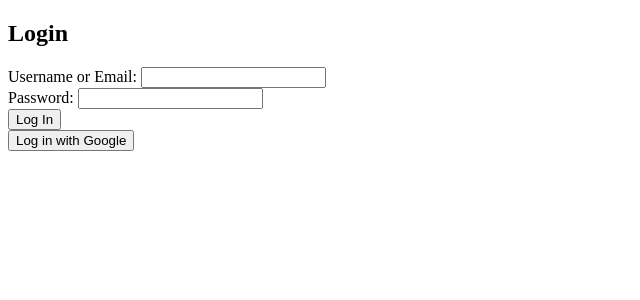
After one commit to SelamZem/Care_Coffee, a Django app: page /account/login/ in a window 1280 px wide. The commit adds this page. Shown: the top 300 px of the page, without its empty margins (0-640 px from the left). Run offline with Django 5.2, Linux system fonts and the light colour scheme; some libraries are stand-ins or nearby versions.

Commit message:
working on google auth

```diff
--- a/care_coffee/urls.py
+++ b/care_coffee/urls.py
@@ -19,5 +19,6 @@ from django.urls import path, include
 
 urlpatterns = [
     path('admin/', admin.site.urls),
-    path('account/', include('account.urls', namespace="account"))
+    path('account/', include('useraccount.urls', namespace="account")),
+    path('accounts/', include('allauth.urls')),
 ]
--- a/account/apps.py
+++ b/useraccount/apps.py
@@ -3,4 +3,4 @@ from django.apps import AppConfig
 
 class AccountConfig(AppConfig):
     default_auto_field = 'django.db.models.BigAutoField'
-    name = 'account'
+    name = 'useraccount'
--- a/account/forms.py
+++ b/useraccount/forms.py
@@ -1,9 +1,34 @@
 from django import forms
 from django.contrib.auth.models import User
+from django.contrib.auth import authenticate
 
-class Loginform(forms.Form):
-    username = forms.CharField()
+class LoginForm(forms.Form):
+    username_or_email = forms.CharField(label="Username or Email")
     password = forms.CharField(widget=forms.PasswordInput)
+
+    def clean(self):
+        # override clean
+        cd = super().clean()
+        userInput = cd.get("username_or_email")
+        password = cd.get("password")
+
+        if userInput and password:
+            try:
+                user = User.objects.get(email=userInput)
+                username = user.username
+            except User.DoesNotExist:
+                username = userInput
+
+            user = authenticate(username=username, password=password)
+
+            if not user:
+                raise forms.ValidationError("please input valid username/email or password")
+
+            self.user = user
+
+        else:
+            raise forms.ValidationError("Invalid format")
+        return cd
 
 
 class RegistrationForm(forms.ModelForm):
@@ -12,7 +37,7 @@ class RegistrationForm(forms.ModelForm):
 
     class Meta:
         model = User
-        fields = ['username', 'email','password', 'first_name', 'last_name']
+        fields = ['username', 'email', 'first_name', 'last_name','password']
 
     # check password similarity with clean data(it is dictionary)
     def clean_confirm_password(self):
@@ -43,14 +68,14 @@ class RegistrationForm(forms.ModelForm):
     # check for username uniquness
     def clean_username(self):
         cd = self.cleaned_data
-        username = cd.get("username")
+        usernam = cd.get("username")
 
-        if not username:
+        if not usernam:
             raise forms.ValidationError("Please Enter username")
-        if User.objects.filter(username=username).exists():
+        if User.objects.filter(username=usernam).exists():
             raise forms.ValidationError("Username already exists!")
 
-        return username
+        return usernam
 
     # saves automaticaly since commit=True
     def save(self, commit=True):
--- /dev/null
+++ b/useraccount/templates/account/home.html
@@ -0,0 +1,5 @@
+{% extends "base.html" %}
+{% block content %}
+
+<h1>Hellooooooooo</h1>
+{% endblock%}
--- /dev/null
+++ b/useraccount/templates/account/login.html
@@ -0,0 +1,29 @@
+{% extends "base.html" %}
+{% load socialaccount %}
+
+{% block content %}
+  <h2>Login</h2>
+  <form method="POST" novalidate>
+    {% csrf_token %}
+
+    {{ form.non_field_errors }}
+
+    <div>
+      {{ form.username_or_email.label_tag }}
+      {{ form.username_or_email }}
+      {{ form.username_or_email.errors }}
+    </div>
+
+    <div>
+      {{ form.password.label_tag }}
+      {{ form.password }}
+      {{ form.password.errors }}
+    </div>
+
+    <button type="submit">Log In</button>
+  </form>
+  <a href="{% provider_login_url 'google' method='oauth2' %}">
+  <button type="button">Log in with Google</button>
+</a>
+
+{% endblock %}
--- /dev/null
+++ b/useraccount/templates/base.html
@@ -0,0 +1,12 @@
+<!DOCTYPE html>
+<html lang="en">
+<head>
+    <meta charset="UTF-8">
+    <meta name="viewport" content="width=device-width, initial-scale=1.0">
+    <title>Document</title>
+</head>
+<body>
+    {% block content%}
+    {% endblock %}
+</body>
+</html>
--- a/account/urls.py
+++ b/useraccount/urls.py
@@ -5,4 +5,6 @@ app_name="account"
 
 urlpatterns = [
     path('register/', views.register_view, name="register"),
+    path('login/', views.login_view, name="login"),
+    path('home', views.home_view, name='home'),
 ]
--- /dev/null
+++ b/useraccount/views.py
@@ -0,0 +1,43 @@
+from django.shortcuts import render, redirect
+from .forms import LoginForm, RegistrationForm
+from django.contrib.auth import login
+
+
+# Create your views here.
+
+def home_view(request):
+    return render(request, 'account/home.html')
+
+
+def login_view(request):
+    if request.method=="POST":
+        form = LoginForm(request.POST)
+        if form.is_valid():
+            login(request, form.user)
+            return redirect('/account/home')
+    else:
+        form = LoginForm()
+    return render(
+        request,
+        'account/login.html',
+        {'form': form}
+    )
+
+
+def register_view(request):
+    if request.method=="POST":
+        form = RegistrationForm(request.POST)
+        if form.is_valid():
+            form.save()
+            return redirect('/account/login')
+        else:
+            return render(request, 'account/registration.html', {'form': form})
+
+    # Get request?
+    else:
+        form = RegistrationForm()
+    return render(
+        request,
+        'account/registration.html',
+        {'form': form}
+    )
```
Also changed, not shown: account/templates/account/login.html (deleted, +0 -34 lines), account/views.py (deleted, +0 -22 lines), care_coffee/settings.py (+33 -1 lines), useraccount/templates/account/registration.html (renamed from account/templates/account/registration.html, +7 -8 lines), db.sqlite3, useraccount/__init__.py (added), useraccount/admin.py (renamed from account/admin.py), useraccount/migrations/__init__.py (added), useraccount/models.py (renamed from account/models.py), useraccount/tests.py (renamed from account/tests.py).
